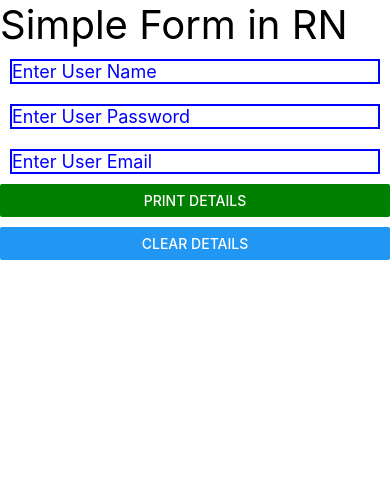
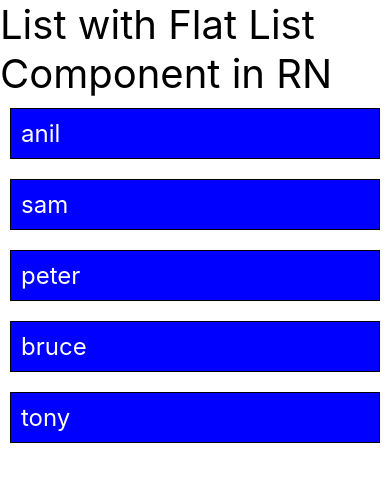
Before and after one commit to Deepakiit17/React-Native, a React Native app: screen / in a window 390 px wide. Shown: the top 482 px of the page. Built offline with nearby package versions, Linux system fonts and the light colour scheme.

Commit message:
FLat List

```diff
--- a/App.js
+++ b/App.js
@@ -1,68 +1,59 @@
 import React, {useState} from 'react';
-import {Button, StyleSheet, Text, TextInput, View} from 'react-native';
+import {
+  Button,
+  FlatList,
+  StyleSheet,
+  Text,
+  TextInput,
+  View,
+} from 'react-native';
 
 function App() {
-  const [name, setName] = useState('');
-  const [email, setEmail] = useState('');
-  const [password, setPassword] = useState('');
-  const [display, setDisplay] = useState(false);
-
-  const resetFormData = () => {
-    setDisplay(false);
-    setName('');
-    setPassword('');
-    setEmail('');
-  };
+  const users = [
+    {
+      id: 1,
+      name: 'anil',
+    },
+    {
+      id: 2,
+      name: 'sam',
+    },
+    {
+      id: 3,
+      name: 'peter',
+    },
+    {
+      id: 4,
+      name: 'bruce',
+    },
+    {
+      id: 10,
+      name: 'tony',
+    },
+  ];
 
   return (
     <View>
-      <Text style={{fontSize: 40}}>Simple Form in RN</Text>
-      <TextInput
-        style={styles.textInput}
-        placeholder="Enter User Name"
-        onChangeText={text => setName(text)}
-        value={name}
+      <Text style={{fontSize: 40}}>List with Flat List Component in RN</Text>
+      <FlatList
+        data={users}
+        renderItem={({item}) => (
+          <Text style={styles.textInput}>{item.name}</Text>
+        )}
+        keyExtractor={item => item.id}
       />
-      <TextInput
-        style={styles.textInput}
-        placeholder="Enter User Password"
-        secureTextEntry={true}
-        onChangeText={text => setPassword(text)}
-        value={password}
-      />
-      <TextInput
-        style={styles.textInput}
-        placeholder="Enter User Email"
-        onChangeText={text => setEmail(text)}
-        value={email}
-      />
-      <View style={{marginBottom: 10}}>
-        <Button
-          title="Print Details"
-          onPress={() => setDisplay(true)}
-          color={'green'}
-        />
-      </View>
-      <Button title="Clear Details" onPress={resetFormData} />
-      <View>
-        {display ? (
-          <View>
-            <Text style={{fontSize: 15}}>User Name is :{name}</Text>
-            <Text style={{fontSize: 15}}>User Password is : {password} </Text>
-            <Text style={{fontSize: 15}}>User Email is : {email}</Text>
-          </View>
-        ) : null}
-      </View>
     </View>
   );
 }
 
 const styles = StyleSheet.create({
   textInput: {
-    fontSize: 18,
-    color: 'blue',
-    borderWidth: 2,
-    borderColor: 'blue',
+    fontSize: 24,
+    color: '#fff',
+    padding: 10,
+    backgroundColor: 'blue',
+    borderWidth: 1,
+    borderColor: 'black',
     margin: 10,
   },
 });
```
